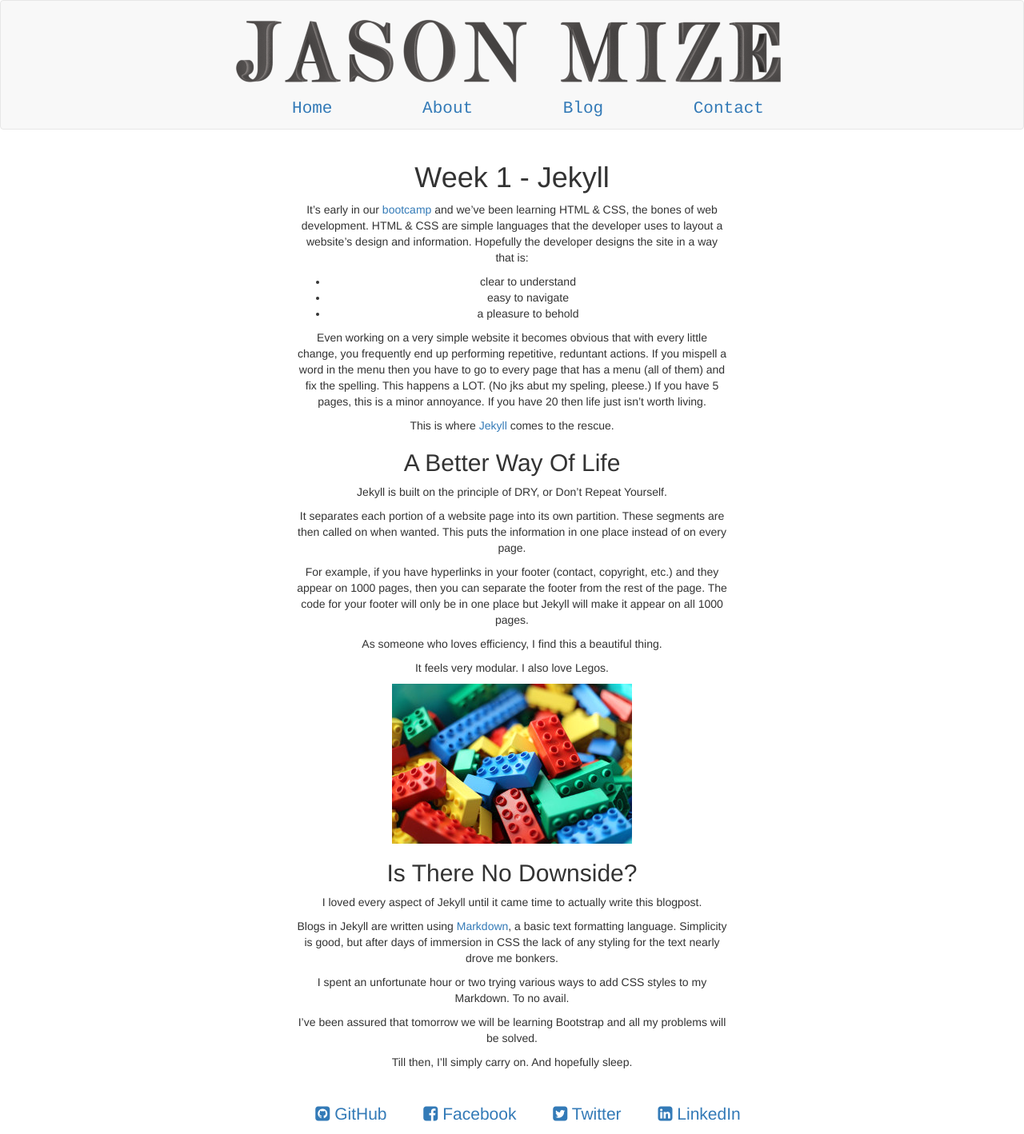
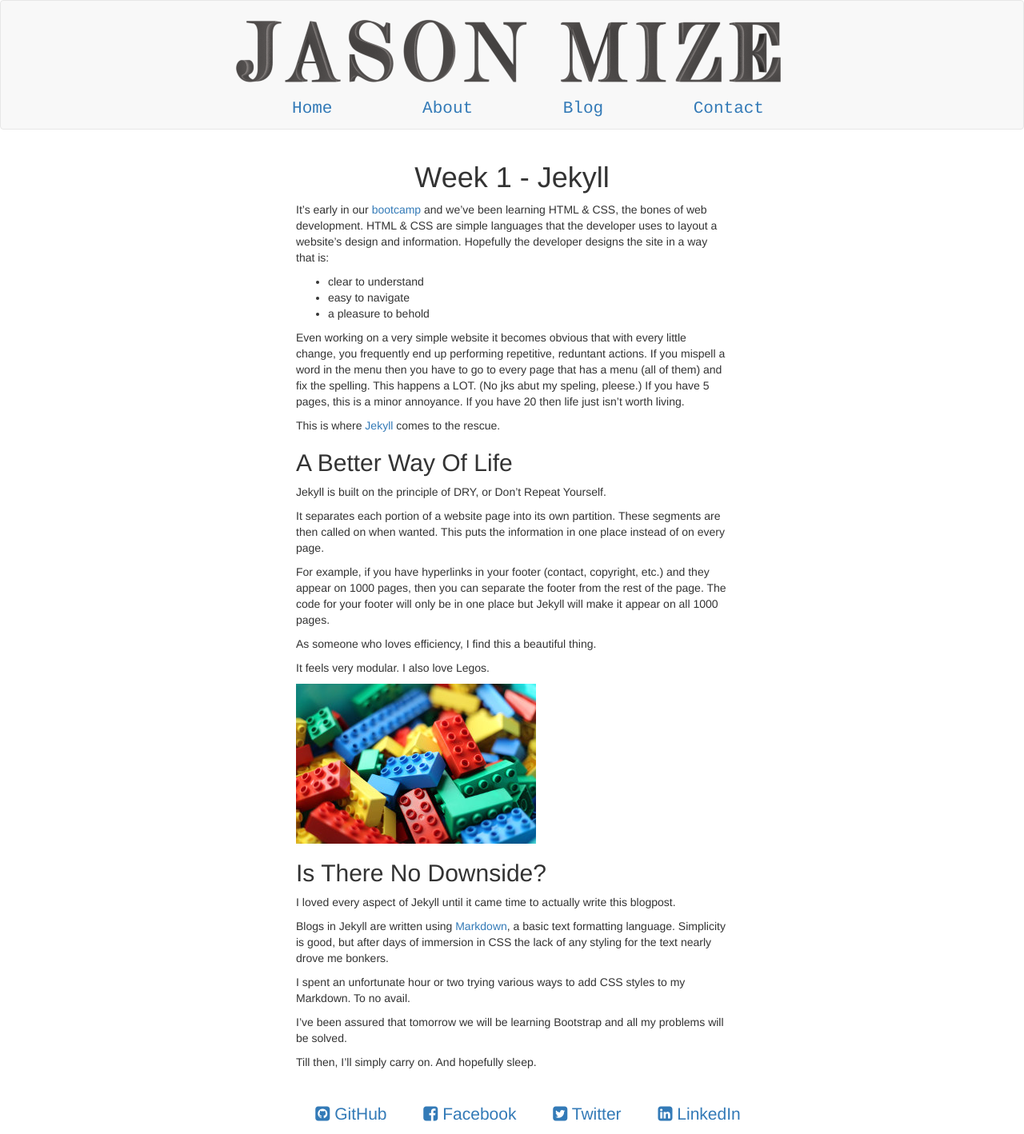
Before and after one commit to JasonMize/jasonmize.github.io, a Jekyll site: the page built from _posts/2016-08-24-week1-jekyll.md, in a window 1280 px wide. Shown: the whole page at 80% size. Built offline with Jekyll 4.4.1, drawn with Linux system fonts in a browser that asks for light colours; nearby versions of some CDN libraries.

Commit message:
fixed post alignment again

```diff
--- a/_layouts/post.html
+++ b/_layouts/post.html
@@ -3,7 +3,7 @@
 	<row>
 		<div class="col-xs-6 col-xs-offset-3">
 			<h1>{{ page.title }}</h1>
-			<div cass="posts">
+			<div class="posts">
 			{{ content }}
 			</div>
 		</div>
```
